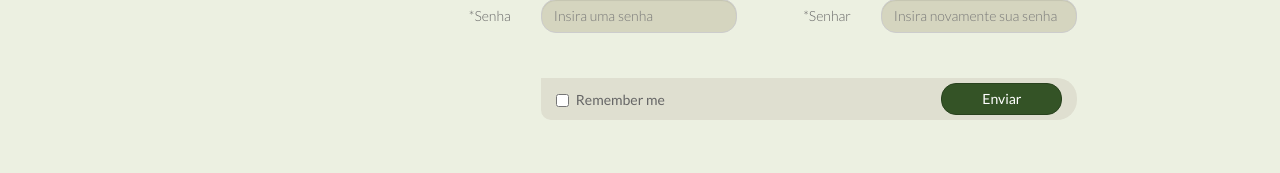
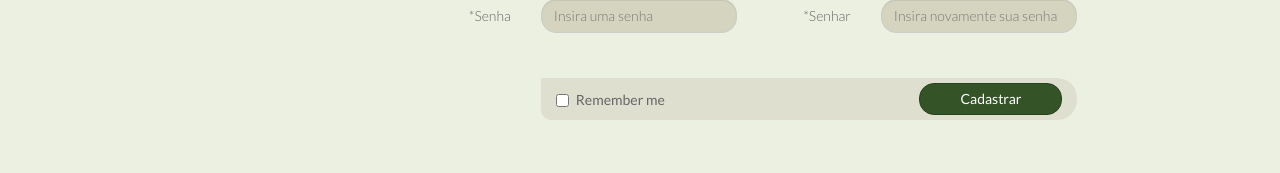
Before and after one commit to felipegenuino/sponge-front, a plain HTML site: page cadastro.html in a window 1280 px wide. Shown: the part 1121-1294 px from the top of the page. Drawn offline with nearby package versions, Linux system fonts and the light colour scheme.

Commit message:
Cadastrar

```diff
--- a/cadastro.html
+++ b/cadastro.html
@@ -880,7 +880,7 @@
                                                <span class="mask-form-button">
                                                            <div class="row">
                                                             <div class="col-sm-12 col-md-3 pull-right">
-                                                                                    <button type="submit" class="btn btn-primary pull-right submit-form">Enviar</button>
+                                                                                    <button type="submit" class="btn btn-primary pull-right submit-form">Cadastrar</button>
                                                                  </div> <!-- //col-xs-6 -->
 
                                                                 <div class="col-sm-12 col-md-9 pull-right">
```
